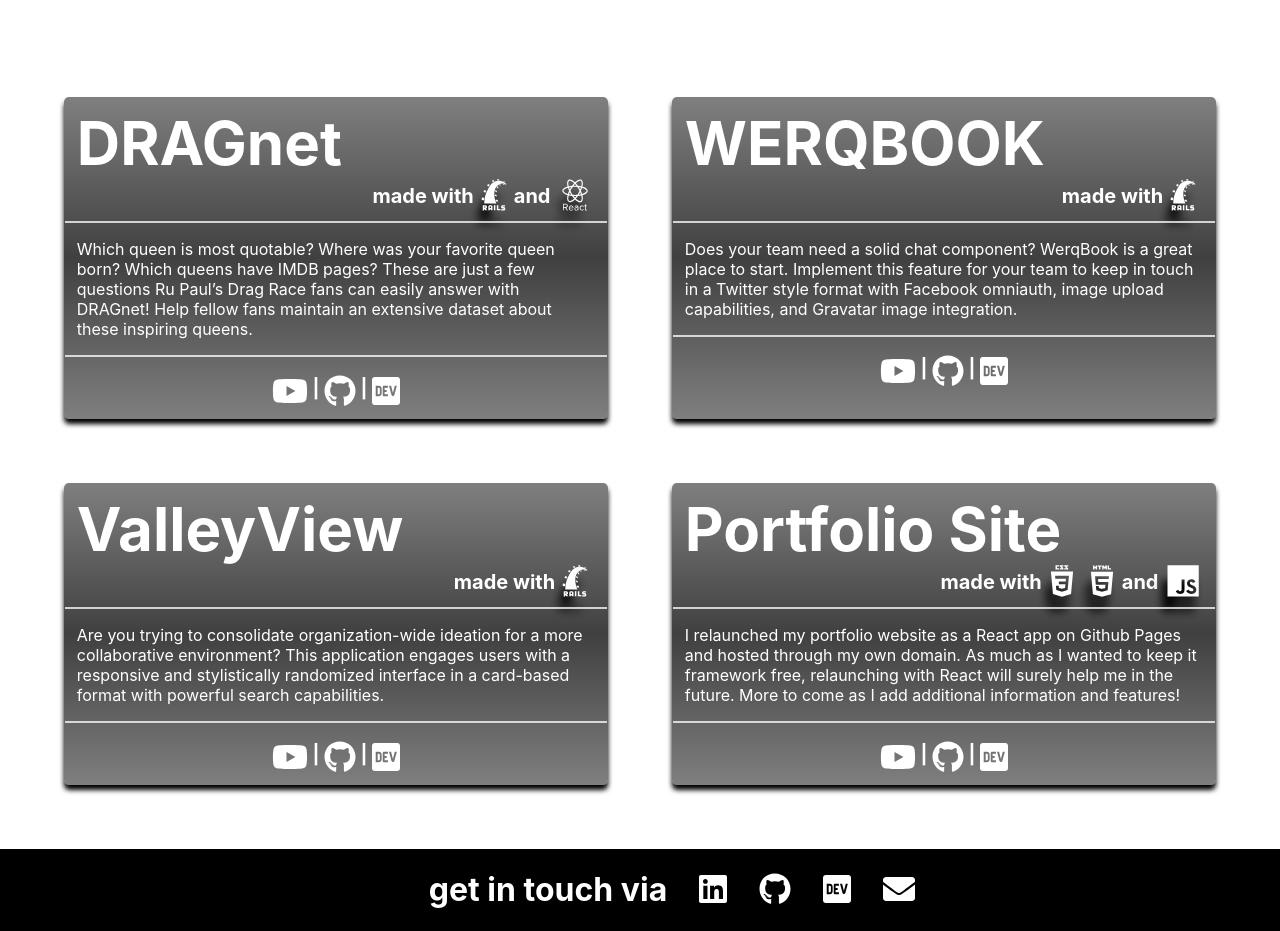
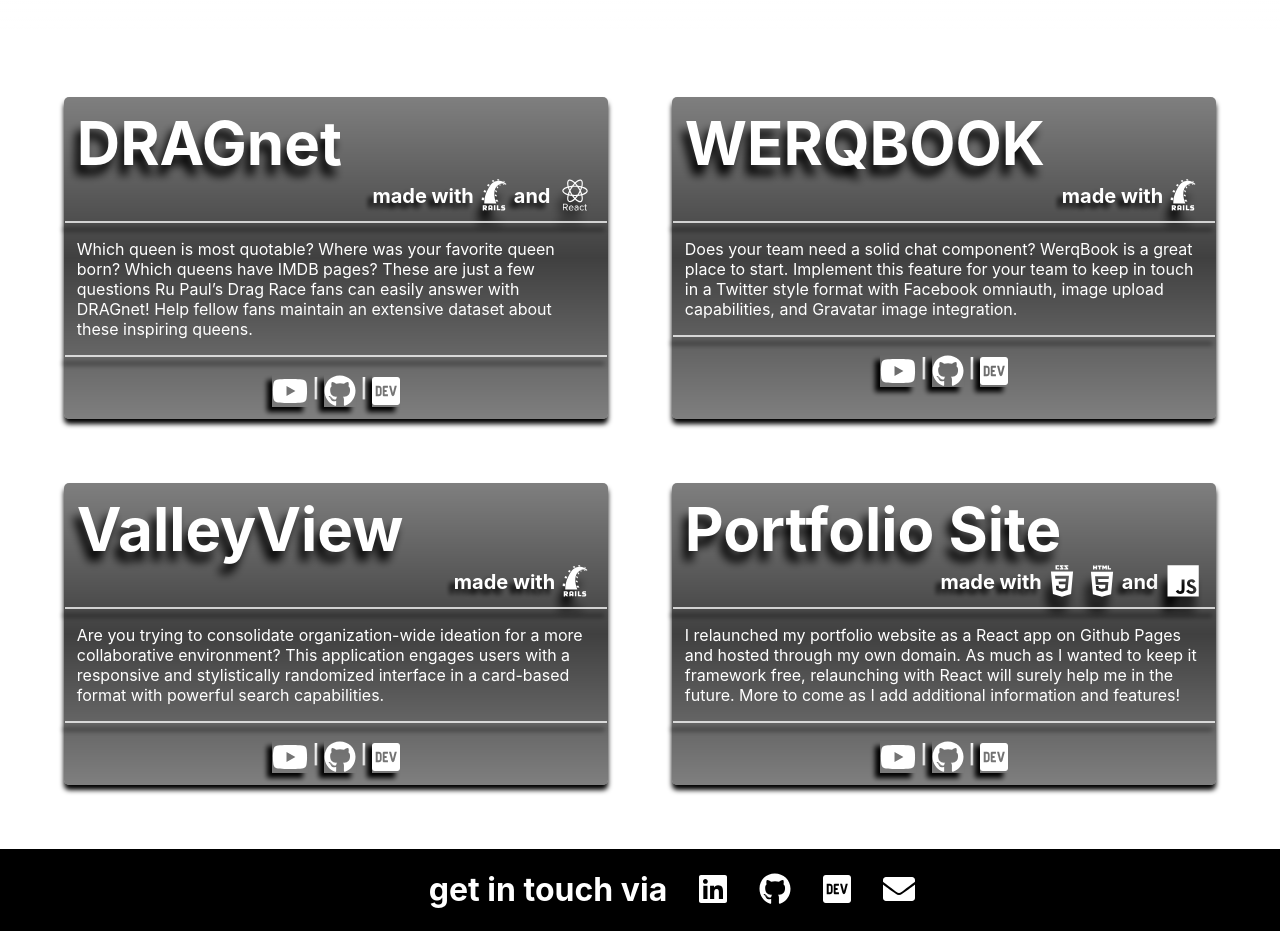
Before and after one commit to JaredHarbison/v2JaredHarbison.github.io, a React (Create React App) app: page / in a window 1280 px wide. Shown: the part 2780-3711 px from the top of the page. Built offline with nearby package versions, Linux system fonts and the light colour scheme.

Commit message:
added shaddow to h2 and .break

```diff
--- a/src/App.scss
+++ b/src/App.scss
@@ -14,6 +14,11 @@
   width: 90vw;
 }
 
+a:link ,:visited, :hover, :active{
+  color: white;
+  text-decoration: none;
+}
+
 .card {
   box-shadow: 0px 5px 5px black;
   background-image: linear-gradient(
@@ -28,12 +33,19 @@
     font-size: 7.5vh;
     line-height: 1vw;
     padding-left: 1vw;
-    text-align: left; }
+    text-align: left;
+    text-shadow: -5px 10px 10px black;}
   h2{
     font-size: 2.5vh;
     line-height: 1rem;
     padding-right: 1vw;
-    text-align: right; }
+    text-align: right;
+    text-shadow: -5px 5px 5px black;}
+  .fontawesome {
+    color: white;
+    font-size: 2rem;
+    margin-bottom: -.5rem;
+    box-shadow: -5px 5px 5px black;}
   p {
     max-height: 15vh; overflow: scroll;
     text-align: left;
@@ -42,6 +54,7 @@
     font-size: 2vh;}
   .break {
     border-bottom: 2.5px solid white;
+    box-shadow: -2.5px 7.5px 5px black;
     margin: auto;
     opacity: .75;
     width: 95%;}
```
